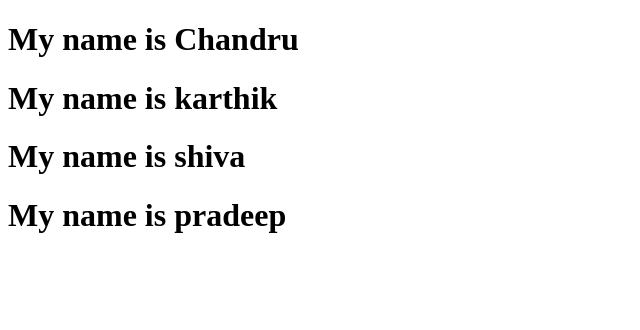
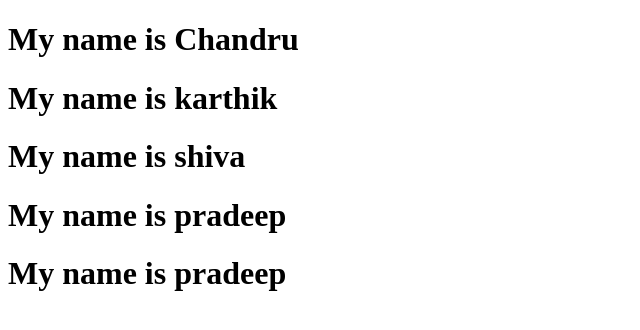
Before and after one commit to chandru0104/git, a plain HTML site: page index.html in a window 1280 px wide. Shown: the whole page, without its empty margins (0-640 px from the left). Drawn offline with Linux system fonts and the light colour scheme.

Commit message:
Update index.html

```diff
--- a/index.html
+++ b/index.html
@@ -10,6 +10,7 @@
 <h1>My name is karthik</h1>
 <h1>My name is shiva</h1>
     <h1>My name is pradeep</h1>
+     <h1>My name is pradeep</h1>
 
 </body>
 </html>
```
